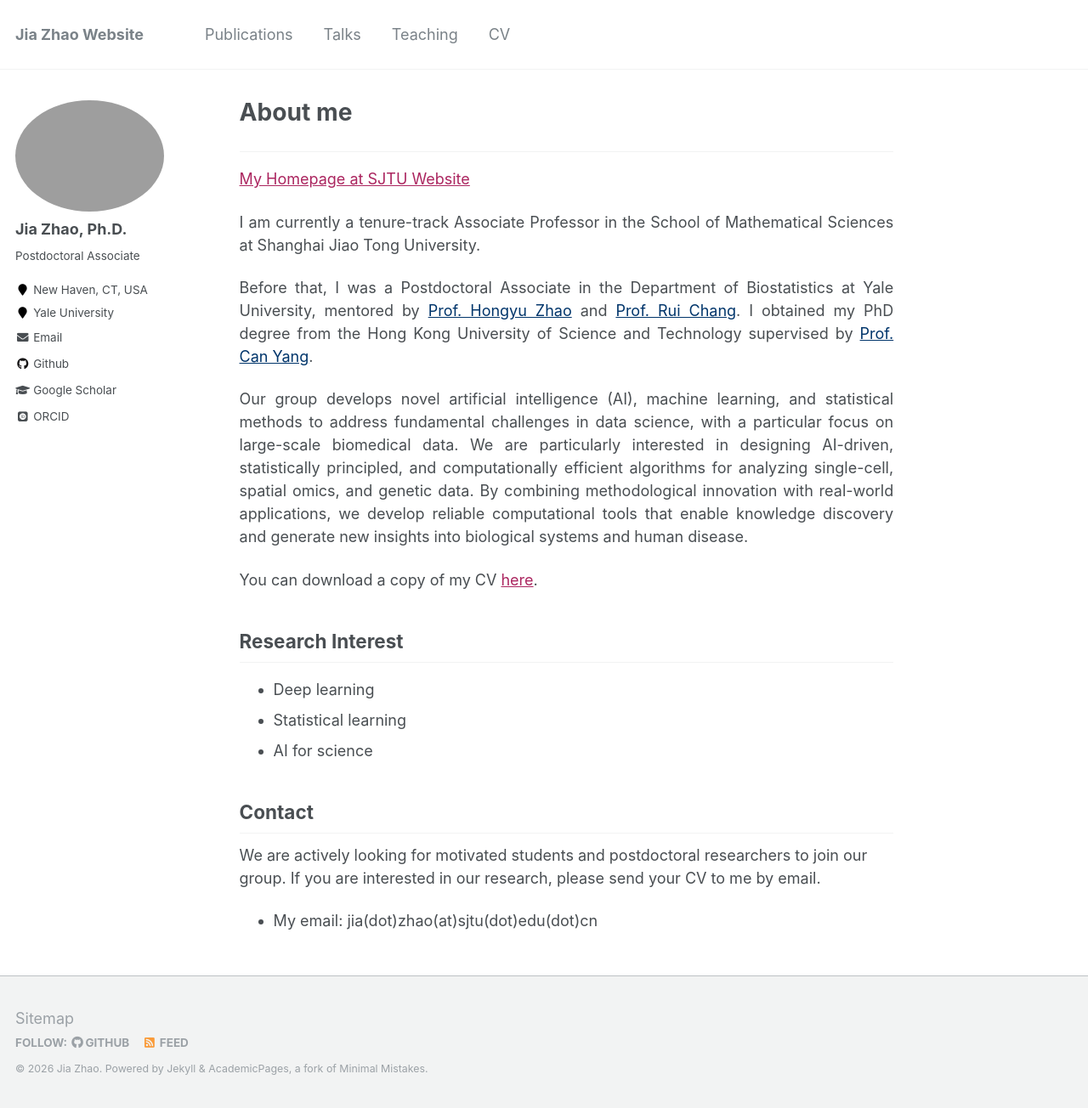
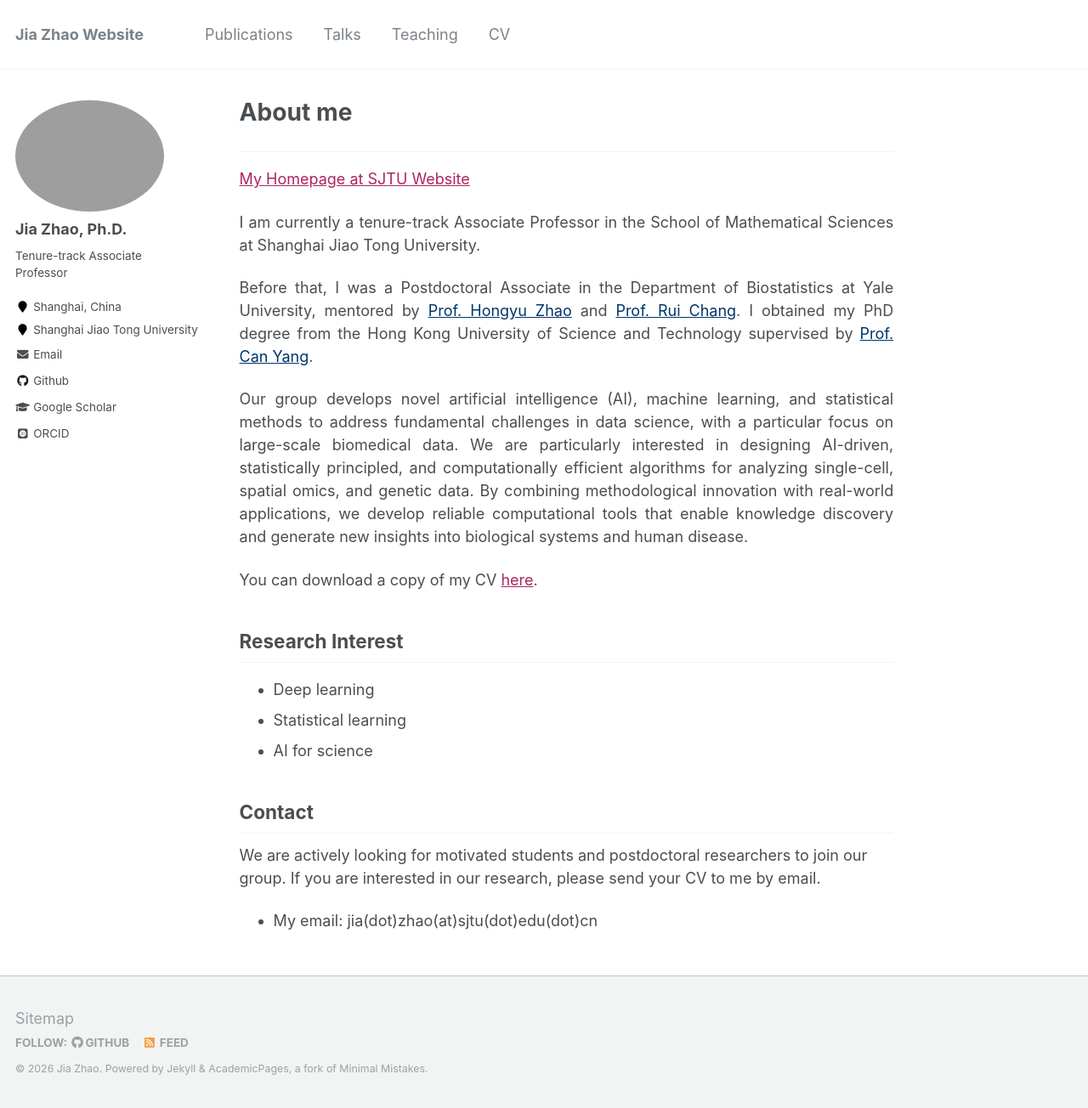
Before and after one commit to jiazhao97/jiazhao97.github.io, a Jekyll site: the page built from _pages/about.md, in a window 1280 px wide and 1304 px high. Shown: the whole window at 85% size. Built offline with Jekyll 4.4.1, drawn with Linux system fonts in a browser that asks for light colours; some web fonts are replaced.

Commit message:
Update _config.yml

```diff
--- a/_config.yml
+++ b/_config.yml
@@ -84,13 +84,13 @@ analytics:
 author:
   name             : "Jia Zhao, Ph.D."
   avatar           : "profile.jpg"
-  bio              : "Postdoctoral Associate"
-  location         : "New Haven, CT, USA"
-  employer         : "Yale University"
+  bio              : "Tenure-track Associate Professor"
+  location         : "Shanghai, China"
+  employer         : "Shanghai Jiao Tong University"
   pubmed           :
   orcid            : "https://orcid.org/0000-0002-9107-8852"
   googlescholar    : "https://scholar.google.com/citations?user=ENajn5YAAAAJ&hl=en"
-  email            : "jia.zhao@yale.edu"
+  email            : "jia.zhao@sjtu.edu.cn"
   researchgate     :  # example: "https://www.researchgate.net/profile/yourprofile"
   uri              :
   bitbucket        :
```
